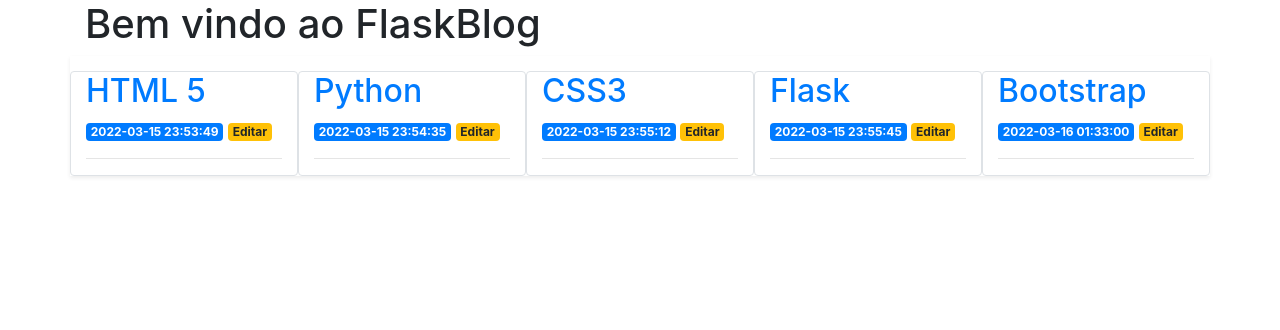
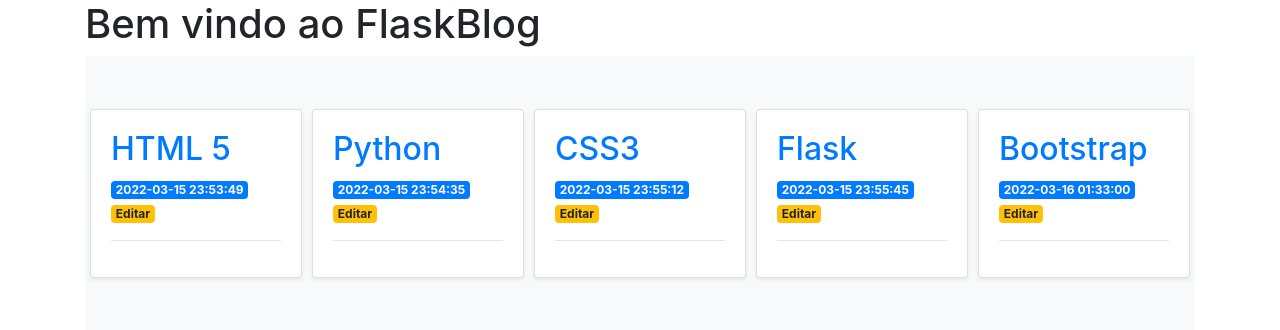
Before and after one commit to joellpaim/Flask-blog, a Flask app: page / in a window 1280 px wide. Shown: the part 56-386 px from the top of the page. Run offline with Flask 2, Linux system fonts and the light colour scheme; data comes from the database, SQL or seed files in the repository; both versions use the stored data as it was after the commit; some libraries are stand-ins or nearby versions.

Commit message:
Melhoria de design

```diff
--- a/templates/index.html
+++ b/templates/index.html
@@ -2,10 +2,17 @@
 
 {% block content %}
     <h1>{% block title %} Bem vindo ao FlaskBlog {% endblock %}</h1>
-    <div class="row row-cols-1 row-cols-sm-2 row-cols-md-3 g-3 shadow-sm h-md-250" style="padding-top: 15px;">
+    <div class="album py-5 bg-light">
+        <div class="container">
+            <div class="row row-cols-1 row-cols-sm-2 row-cols-md-3 g-3">
 
                 {% for post in posts %}
-            <div class="col border rounded overflow-hidden">
+
+                    <div class="col" style="padding: 5px;">
+                        <div class="card shadow-sm">
+
+
+                            <div class="card-body">
                                 <a href="{{ url_for('post', post_id=post['id']) }}">
                                     <h2>{{ post['title'] }}</h2>
                                 </a>
@@ -15,6 +22,11 @@
                                 </a>
                                 <hr>
                             </div>
+
+                        </div>
+                    </div>
                 {% endfor %}
             </div>
+        </div>
+    </div>
 {% endblock %}
```
Also changed, not shown: database.db. Lines whose indentation alone changed are shown as unchanged.
